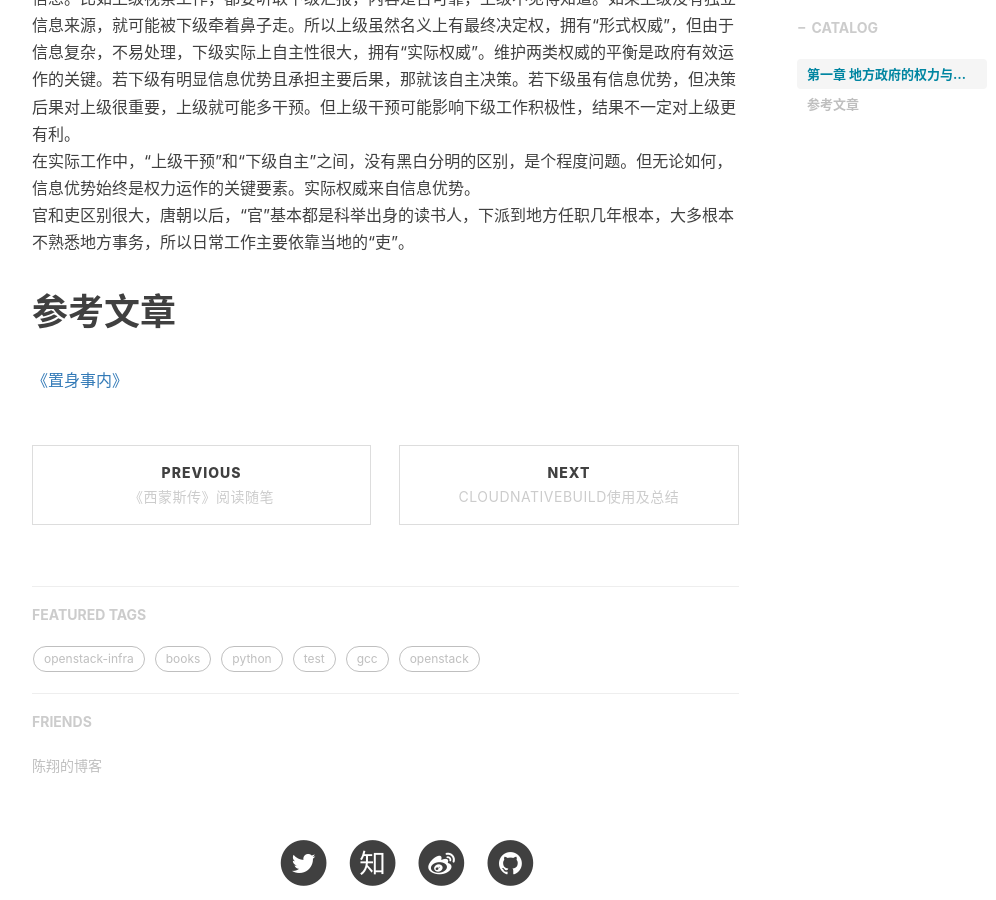
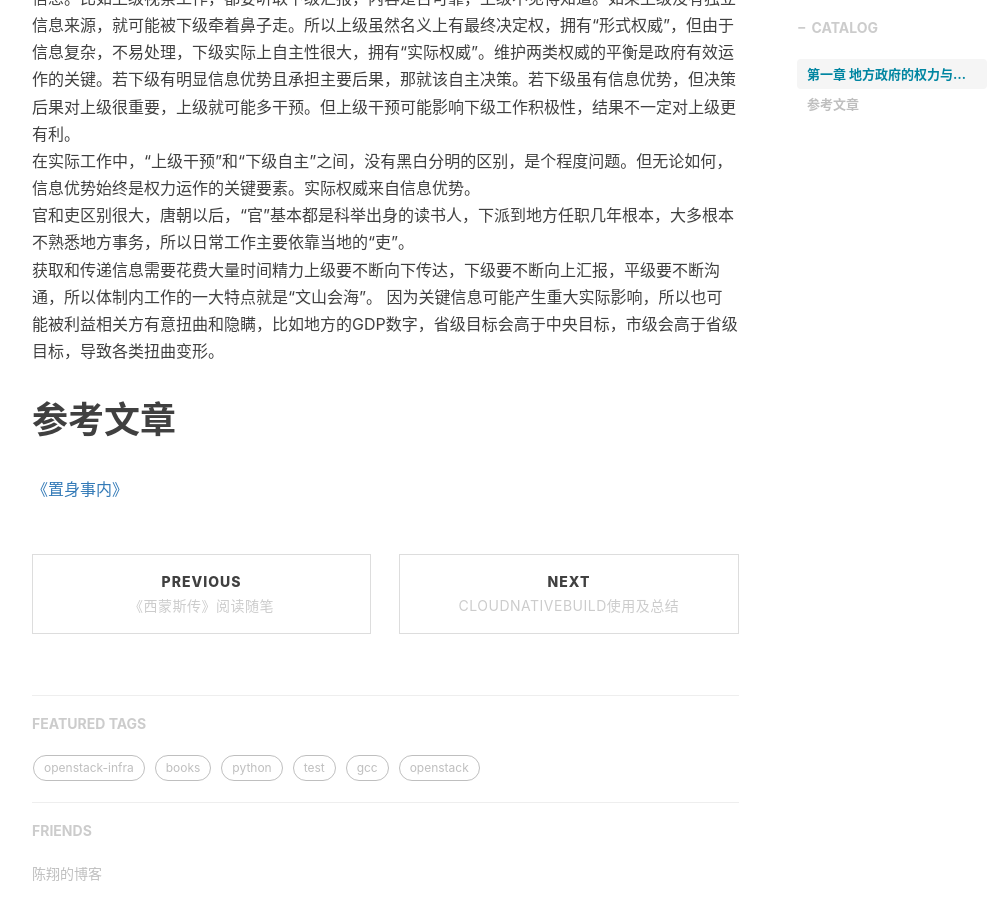
Before and after one commit to shihai1991/shihai1991.github.io, a Jekyll site: the page built from _posts/2022-08-26-置身事内.md, in a window 1280 px wide and 900 px high, scrolled down 944 px. Shown: the whole window, without its empty margins (233-1229 px from the left). Built offline with Jekyll 4.4.1, drawn with Linux system fonts in a browser that asks for light colours; nearby versions of some CDN libraries; comment, search, counter and statistics services are not loaded.

Commit message:
Update 2022-08-26-置身事内.md

```diff
--- a/_posts/2022-08-26-置身事内.md
+++ b/_posts/2022-08-26-置身事内.md
@@ -18,5 +18,8 @@ time: '2022.08.26 12:37:00'
 原则上，上级对下级的各项工作都有最终决策权，可以推翻下级的所有决定。但上级不可能掌握和处理所有信息，所以很多事务实际上由下级全权处理。即使上级想干预，常常也不得不依赖下级提供的信息。比如上级视察工作，都要听取下级汇报，内容是否可靠，上级不见得知道。如果上级没有独立信息来源，就可能被下级牵着鼻子走。所以上级虽然名义上有最终决定权，拥有“形式权威”，但由于信息复杂，不易处理，下级实际上自主性很大，拥有“实际权威”。维护两类权威的平衡是政府有效运作的关键。若下级有明显信息优势且承担主要后果，那就该自主决策。若下级虽有信息优势，但决策后果对上级很重要，上级就可能多干预。但上级干预可能影响下级工作积极性，结果不一定对上级更有利。
 在实际工作中，“上级干预”和“下级自主”之间，没有黑白分明的区别，是个程度问题。但无论如何，信息优势始终是权力运作的关键要素。实际权威来自信息优势。
 官和吏区别很大，唐朝以后，“官”基本都是科举出身的读书人，下派到地方任职几年根本，大多根本不熟悉地方事务，所以日常工作主要依靠当地的“吏”。
+获取和传递信息需要花费大量时间精力上级要不断向下传达，下级要不断向上汇报，平级要不断沟通，所以体制内工作的一大特点就是“文山会海”。
+因为关键信息可能产生重大实际影响，所以也可能被利益相关方有意扭曲和隐瞒，比如地方的GDP数字，省级目标会高于中央目标，市级会高于省级目标，导致各类扭曲变形。
+
 # 参考文章
 [《置身事内》](https://book.douban.com/subject/35546622/)
```
